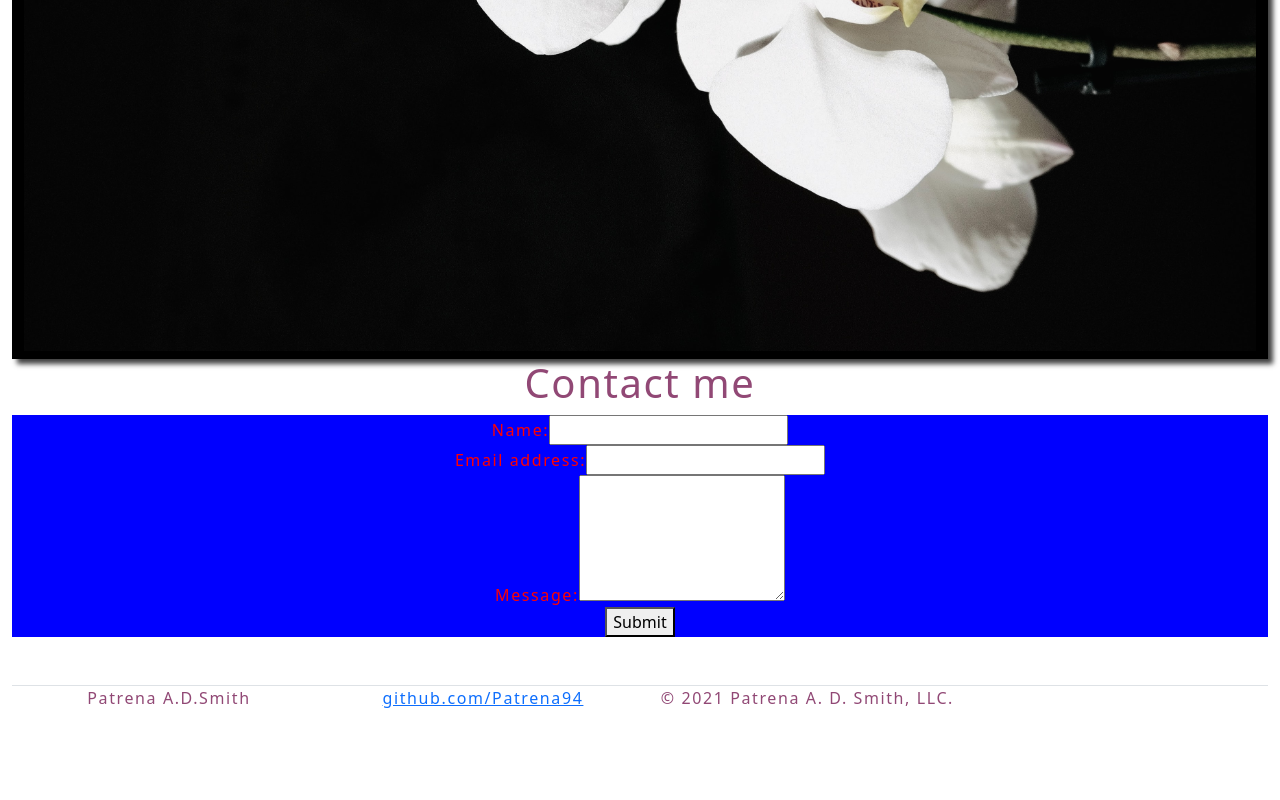
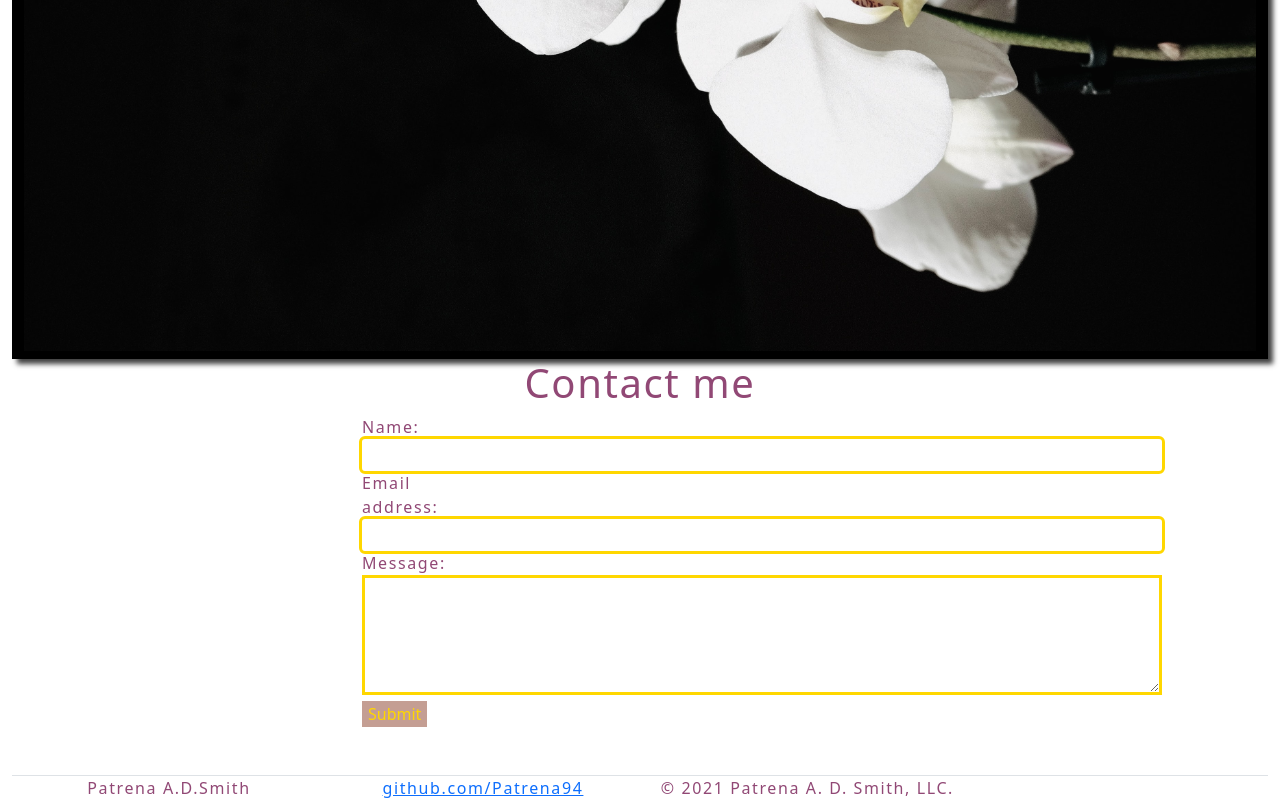
Before and after one commit to Patrena94/patrena-ann-smith-portfolio, a React (Create React App) app: page /contact in a window 1280 px wide. Shown: the part 607-1407 px from the top of the page. Before the commit the page ends 1317 px from the top, so only its background shows below. Built offline with nearby package versions, Linux system fonts and the light colour scheme.

Commit message:
finish alignment for contact form

```diff
--- a/src/components/Contact/index.js
+++ b/src/components/Contact/index.js
@@ -43,7 +43,7 @@ function ContactForm() {
   return (
     <section>
       <h1 data-testid="h1tag">Contact me</h1>
-      <form id="contact-form" onSubmit={handleSubmit}>
+      <form id="contact-form justify-content-center p-0" onSubmit={handleSubmit}>
         <div>
           <label htmlFor="name">Name:</label>
           <input
--- a/src/index.css
+++ b/src/index.css
@@ -52,9 +52,67 @@ margin: auto;
 }
 #contact-form {
   align-items: left;
-  color: red;
-  background-color:blue;
+  /* color: red;
+  background-color:blue; */
 }
 #contact-form .label{
-  align-items: right;
+  align-items: left;
 }
+
+form {
+  width: 0%;
+  padding-left: 350px;
+}
+form label{
+  text-align: left;
+  margin: 0px;
+}
+input {
+  font-size: 1rem;
+  padding: 0.25rem;
+  border: 2px solid var(--dark);
+  outline: solid gold;
+  border-radius: 3px;
+  transition: box-shadow 0.2s;
+  width:800px;
+}
+
+input:focus {
+  border: 1px solid var(--secondary);
+  box-shadow: 0 0 0.25rem rgba(0, 0, 0, 0.5);
+}
+
+li {
+  list-style: none;
+}
+
+nav a:hover {
+  text-decoration: none;
+}
+
+nav li {
+  cursor: pointer;
+}
+
+textarea {
+  width: 800px;
+  height: 120px;
+  border: 3px solid gold;
+  padding: 5px;
+}
+
+.container {
+  width: 85%;
+  max-width: 800px;
+}
+
+.space-between {
+  justify-content: space-between;
+}
+button {
+  background-color: #C49E93;
+  border:#914875;
+  color:gold;
+  border-radius: 25px;
+
+}
```
